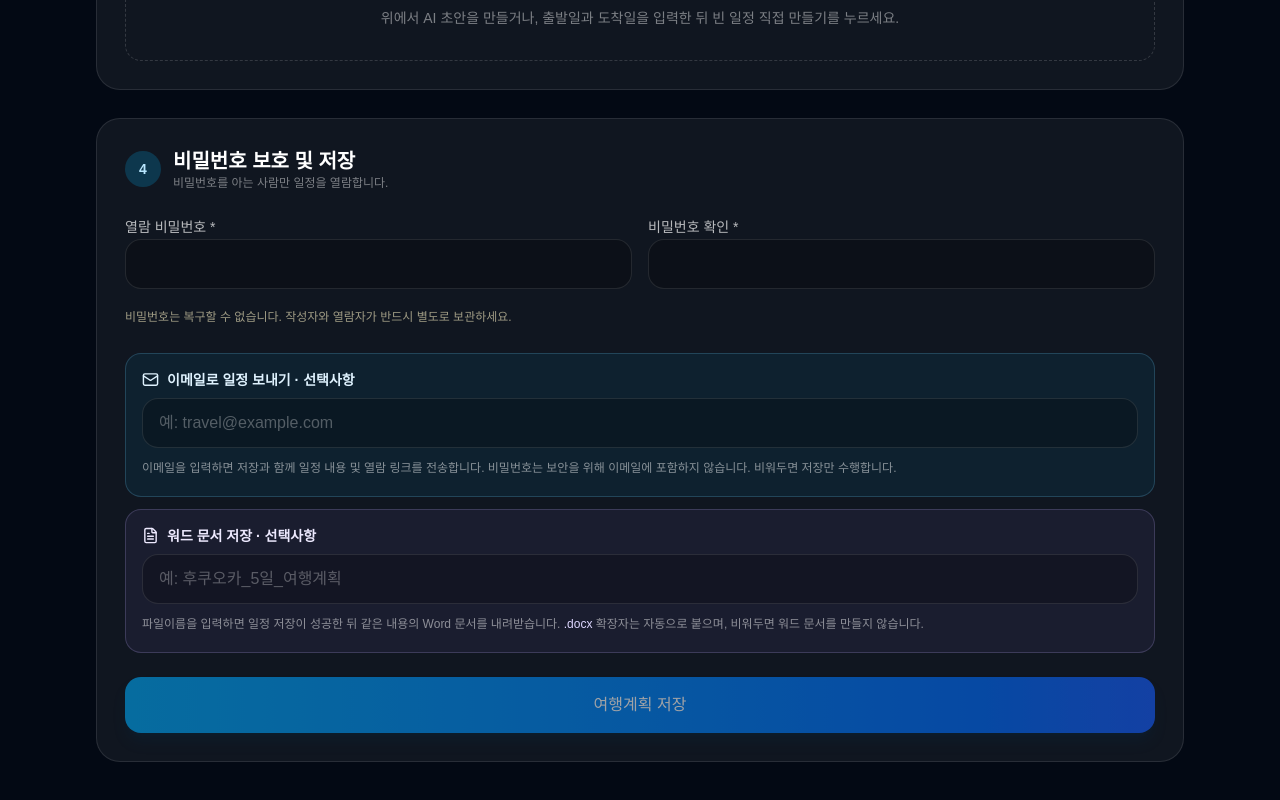
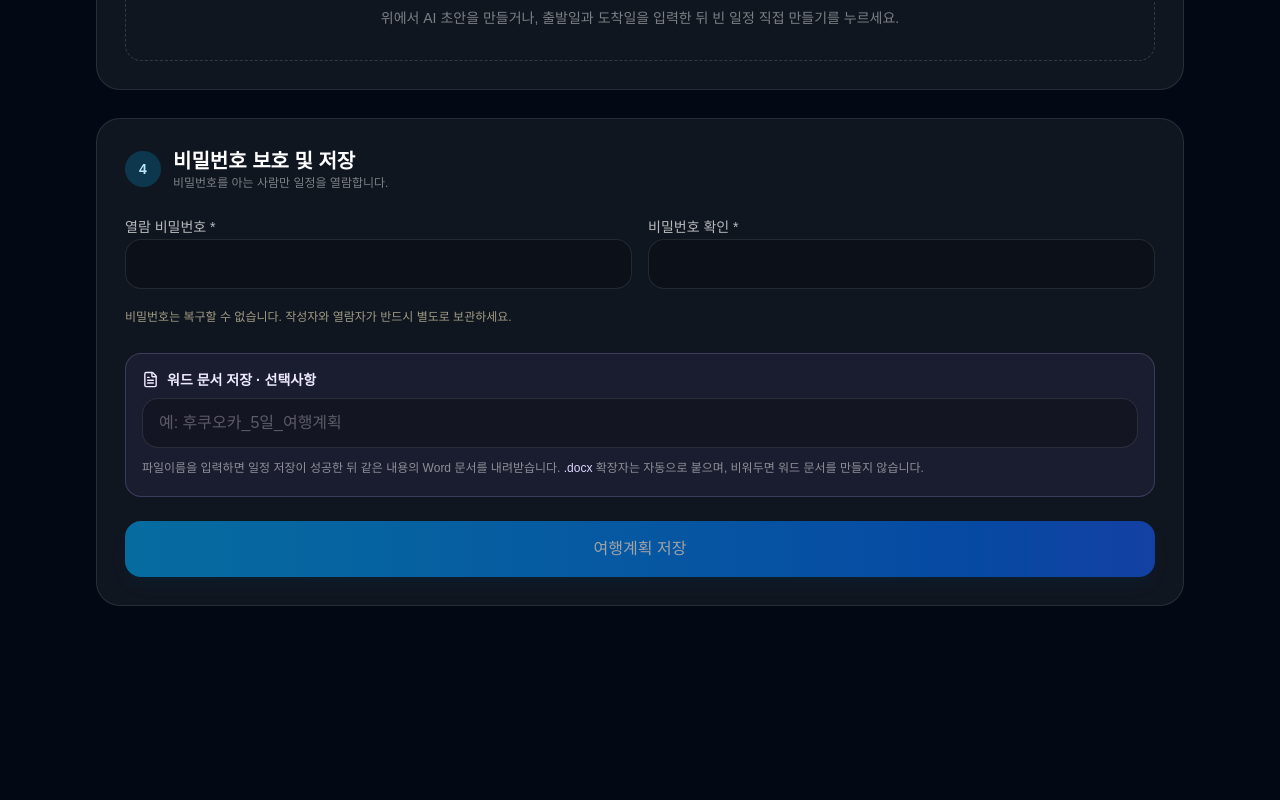
Before and after one commit to namrkorea/Repository-name-journey-vault, a Next.js app: page /planner in a window 1280 px wide. Shown: the part 1607-2407 px from the top of the page. After the commit the page ends 2261 px from the top, so only its background shows below. Built offline with nearby package versions, Linux system fonts and the light colour scheme.

Commit message:
feat: hide email send field while keeping email module

```diff
--- a/app/globals.css
+++ b/app/globals.css
@@ -114,6 +114,11 @@ main[data-theme] > div[class*="top-0"] > div[class*="overflow-x-auto"] {
   display: none !important;
 }
 
+/* 이메일 전송 모듈은 유지하되 현재 화면에서는 입력 영역만 숨깁니다. */
+[data-plan-email-field] > div > div:first-child {
+  display: none !important;
+}
+
 .glass {
   border: 1px solid var(--line);
   background: var(--surface);
```
